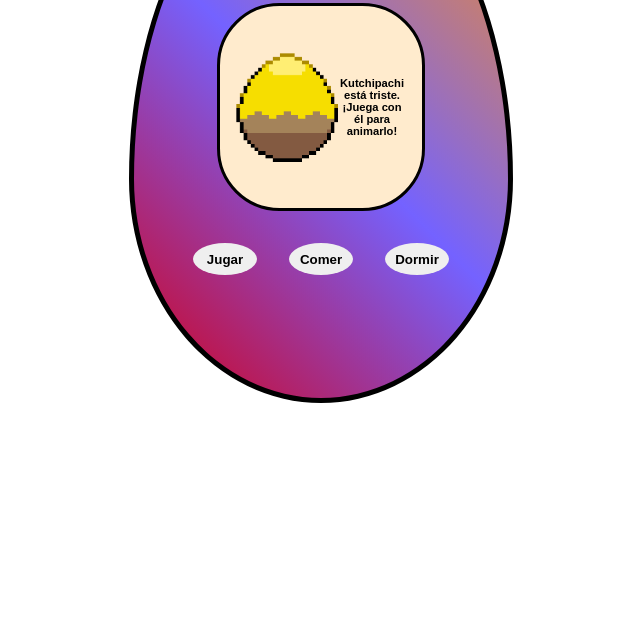
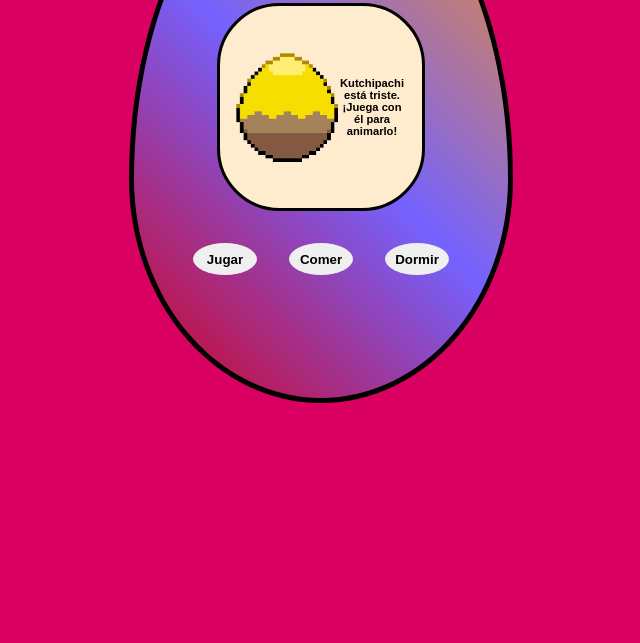
Before and after one commit to luisaramicar11/Tamagotchi, a plain HTML site: page index.html in a window 1280 px wide. Shown: the part 157-800 px from the top of the page, without its empty margins (319-959 px from the left). Drawn offline with Linux system fonts and the light colour scheme.

Commit message:
Agregando color de fondo

```diff
--- a/style.css
+++ b/style.css
@@ -11,6 +11,7 @@ html {
 body {
   margin: 0;
   overflow-x: hidden;
+  background-color: #d90062;
 }
 .container {
   display: flex;
```
